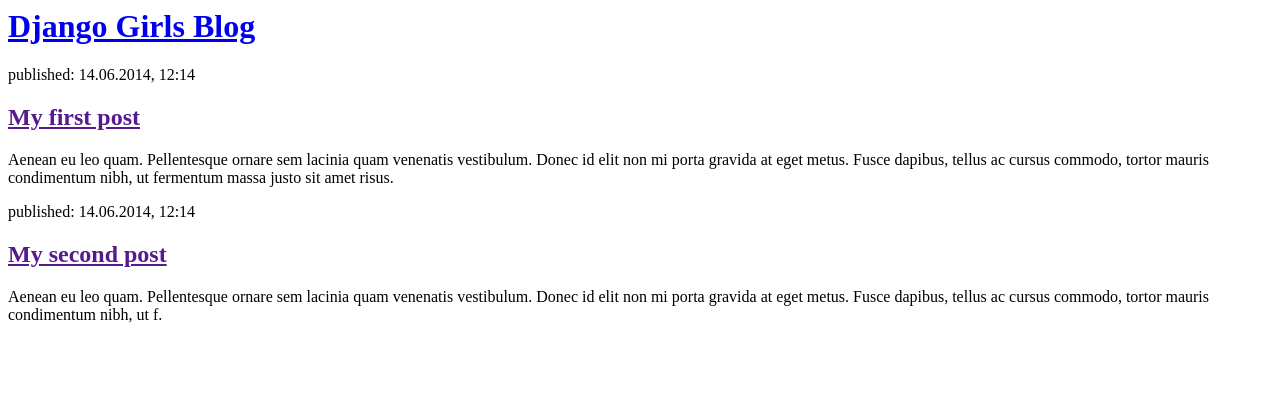
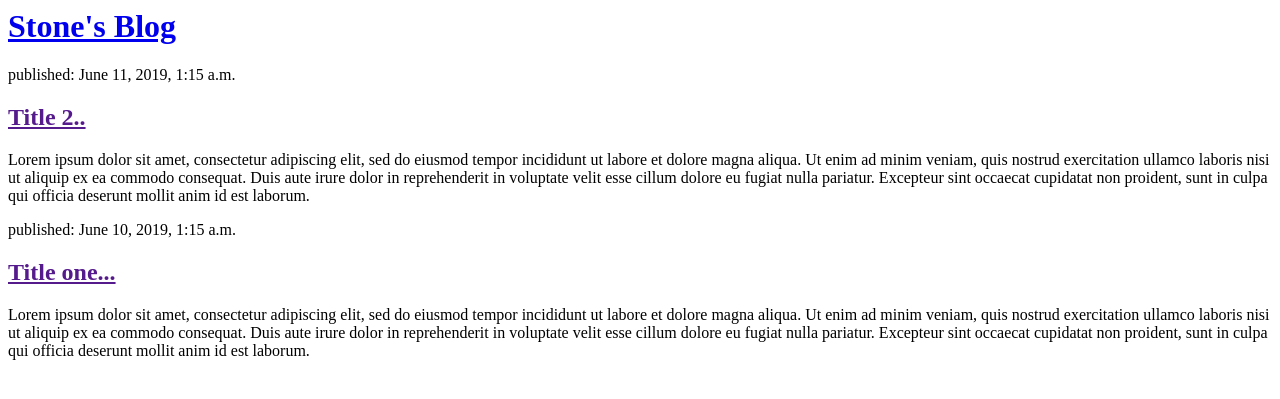
Before and after one commit to stonechamp/Blog, a Django app: page / in a window 1280 px wide. Shown: the top 399 px of the page. Run offline with Django 3.2, Linux system fonts and the light colour scheme; data comes from the database, SQL or seed files in the repository; both versions use the stored data as it was after the commit.

Commit message:
Updated templates

```diff
--- a/blog/templates/blog/post_list.html
+++ b/blog/templates/blog/post_list.html
@@ -4,28 +4,16 @@
   </head>
   <body>
     <div>
-      <h1><a href="/">Django Girls Blog</a></h1>
+      <h1><a href="/">Stone's Blog</a></h1>
     </div>
-
+    {% for post in posts %}
     <div>
-      <p>published: 14.06.2014, 12:14</p>
-      <h2><a href="">My first post</a></h2>
-      <p>
-        Aenean eu leo quam. Pellentesque ornare sem lacinia quam venenatis
-        vestibulum. Donec id elit non mi porta gravida at eget metus. Fusce
-        dapibus, tellus ac cursus commodo, tortor mauris condimentum nibh, ut
-        fermentum massa justo sit amet risus.
-      </p>
+      <p>published: {{ post.published_date }}</p>
+      <h2>
+        <a href="">{{ post.title }}</a>
+      </h2>
+      <p>{{ post.text | linebreaksbr }}</p>
     </div>
-
-    <div>
-      <p>published: 14.06.2014, 12:14</p>
-      <h2><a href="">My second post</a></h2>
-      <p>
-        Aenean eu leo quam. Pellentesque ornare sem lacinia quam venenatis
-        vestibulum. Donec id elit non mi porta gravida at eget metus. Fusce
-        dapibus, tellus ac cursus commodo, tortor mauris condimentum nibh, ut f.
-      </p>
-    </div>
+    {% endfor %}
   </body>
 </html>
--- a/blog/views.py
+++ b/blog/views.py
@@ -1,5 +1,8 @@
 from django.shortcuts import render
+from django.utils import timezone
+from .models import Post
 
 
 def post_list(request):
-    return render(request, 'blog/post_list.html', {})
+    posts = Post.objects.filter(published_date__lte=timezone.now()).order_by('-published_date')
+    return render(request, 'blog/post_list.html', {'posts': posts})
```
Also changed, not shown: db.sqlite3.
